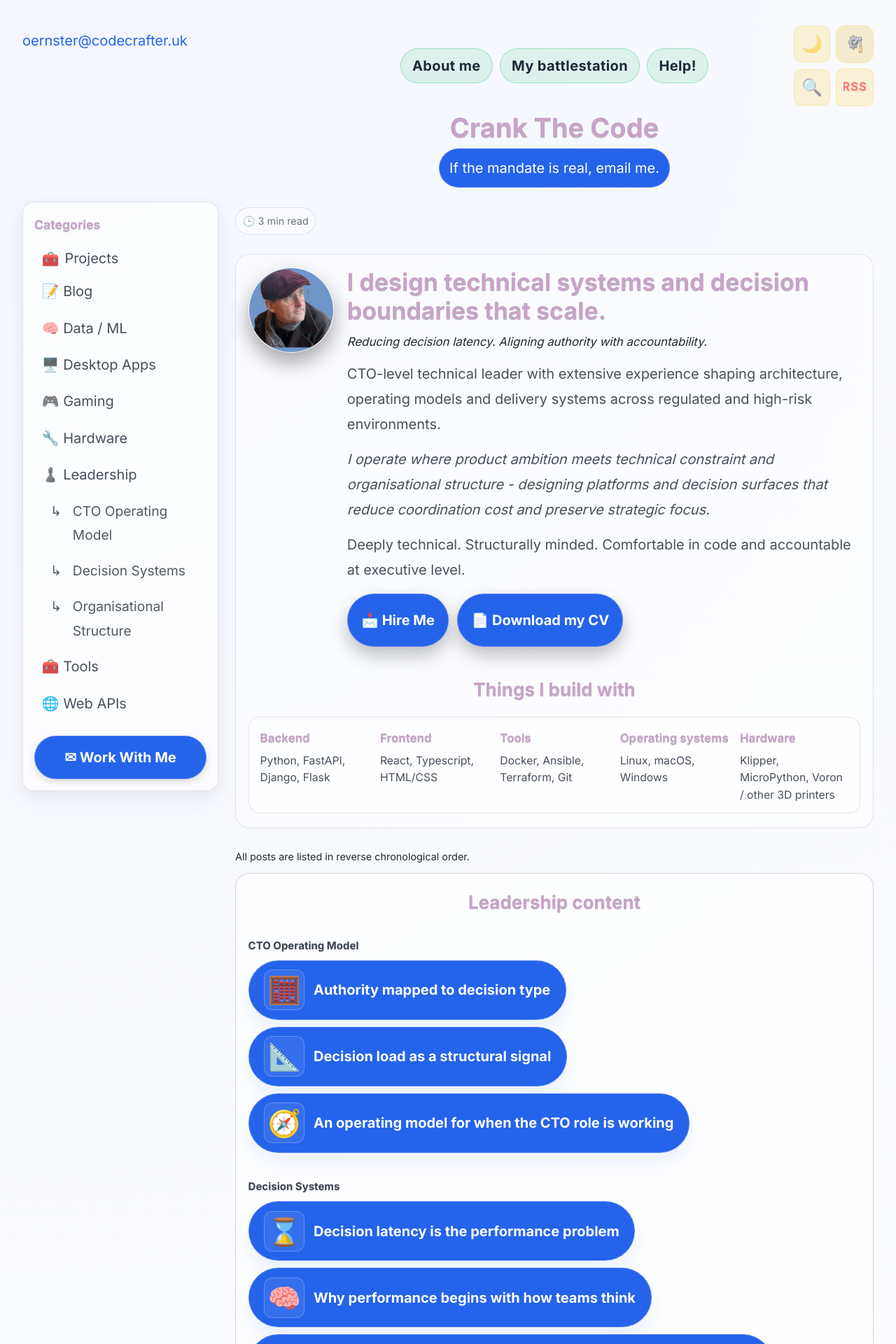
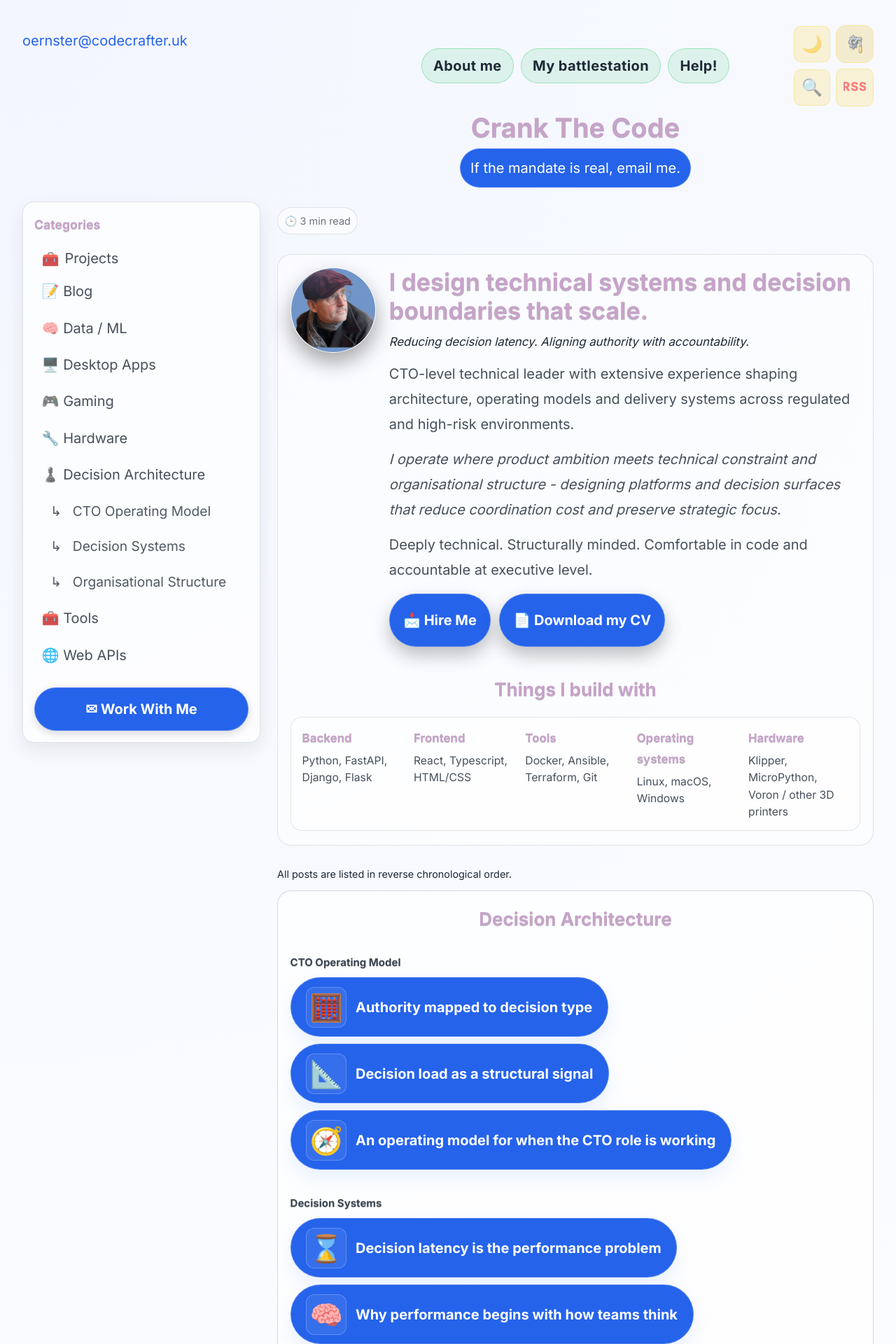
Before and after one commit to oernster/crankthecode, a FastAPI app: page / in a window 1280 px wide. Shown: the top 1920 px of the page at 70% size. Run offline with FastAPI, Linux system fonts and the light colour scheme; some libraries are stand-ins or nearby versions.

Commit message:
Widen menu.

```diff
--- a/app/http/routers/html.py
+++ b/app/http/routers/html.py
@@ -52,7 +52,7 @@ def _sidebar_label_with_emoji(label: str) -> str:
         "desktop apps": "🖥️ Desktop Apps",
         "gaming": "🎮 Gaming",
         "hardware": "🔧 Hardware",
-        "leadership": "♟️ Leadership",
+        "leadership": "♟️ Decision Architecture",
         "tools": "🧰 Tools",
         "web apis": "🌐 Web APIs",
     }
--- a/static/styles.css
+++ b/static/styles.css
@@ -212,7 +212,7 @@ body.is-homepage .header-cta {
 /* Sidebar layout: desktop = left sidebar + content; mobile = sidebar above content */
 .page-layout {
   display: grid;
-  grid-template-columns: 280px 1fr;
+  grid-template-columns: 340px 1fr;
   gap: 24px;
   align-items: start;
 }
@@ -415,7 +415,7 @@ body.is-homepage .header-cta {
 .header-layout {
   width: 100%;
   display: grid;
-  grid-template-columns: 280px 1fr;
+  grid-template-columns: 340px 1fr;
   gap: 24px;
   align-items: start;
 }
--- a/templates/index.html
+++ b/templates/index.html
@@ -79,8 +79,8 @@
     </p>
 
     <section class="section-panel section-panel--backlog" aria-labelledby="leadership-heading">
-      <h2 id="leadership-heading" class="section-title section-title--accent">Leadership content</h2>
-      <div class="featured-buttons" aria-label="Leadership content links">
+      <h2 id="leadership-heading" class="section-title section-title--accent">Decision Architecture</h2>
+      <div class="featured-buttons" aria-label="Decision Architecture links">
         {% if homepage_projects.leadership and (homepage_projects.leadership|length) > 0 %}
           {% for g in homepage_projects.leadership %}
             <div class="featured-group" aria-label="Leadership layer group">
```
Also changed, not shown: tests/test_coverage_boost.py (+2 -2 lines), tests/test_html_router_coverage.py (+1 -1 lines), tests/test_seo.py (+2 -2 lines).
